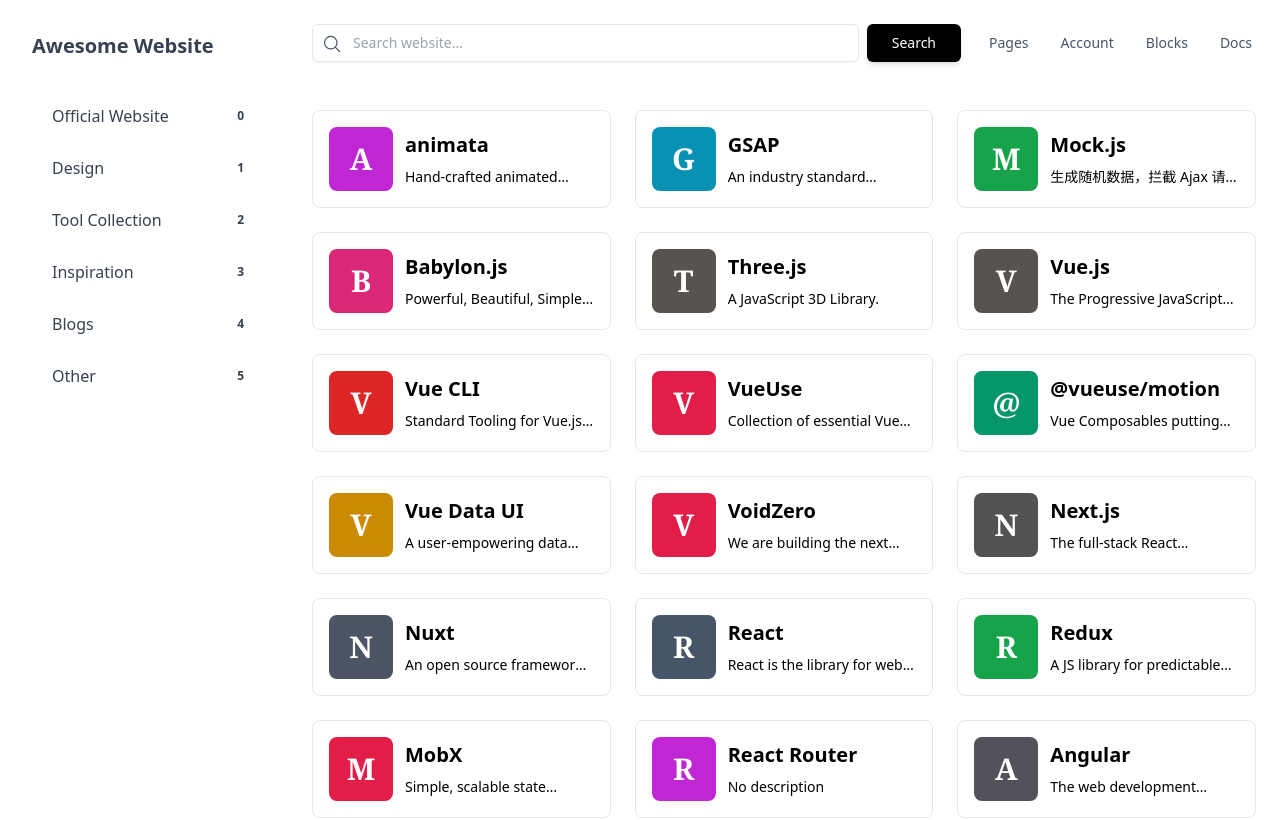
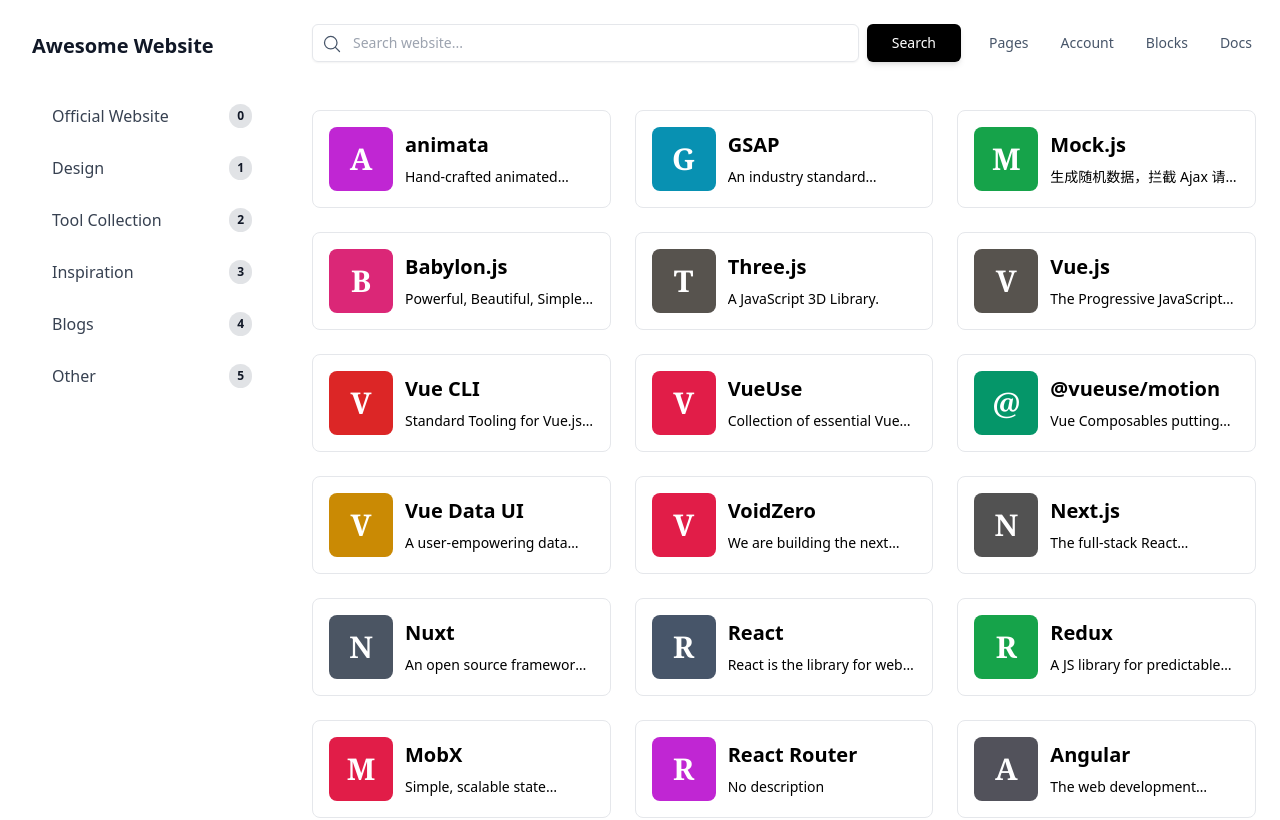
Before and after one commit to cccoding365/awesome-website, a Next.js app: page / in a window 1280 px wide. Shown: the top 820 px of the page. Built offline with nearby package versions, Linux system fonts and the light colour scheme.

Commit message:
Update the sidebar style

```diff
--- a/app/components/AwSidebar.jsx
+++ b/app/components/AwSidebar.jsx
@@ -20,23 +20,23 @@
     return (
         <div className="sticky top-0 hidden md:flex w-full h-screen max-w-[18rem] flex-col bg-white bg-clip-border p-4 text-gray-700">
             <div className="p-4 mb-2" onClick={() => updateCategory("")}>
-                <h5 className="block font-sans text-xl font-semibold leading-snug tracking-normal text-blue-gray-900">
+                <h5 className="block font-sans text-xl font-semibold leading-snug tracking-normal text-gray-900">
                     Awesome Website
                 </h5>
             </div>
 
-            <nav className="flex min-w-[240px] flex-col gap-1 p-2 font-sans text-base font-normal text-blue-gray-700">
+            <nav className="flex min-w-[240px] flex-col gap-1 p-2 font-sans text-base font-normal text-gray-700">
                 {categories.map((category, index) => (
                     <div
                         key={index}
                         role="button"
-                        className="flex items-center w-full p-3 leading-tight transition-all rounded-lg outline-none text-start hover:bg-blue-gray-50 hover:bg-opacity-80 hover:text-blue-gray-900 focus:bg-blue-gray-50 focus:bg-opacity-80 focus:text-blue-gray-900 active:bg-blue-gray-50 active:bg-opacity-80 active:text-blue-gray-900"
+                        className="flex items-center w-full p-3 leading-tight transition-all rounded-lg outline-none text-start hover:bg-gray-100  hover:text-gray-900 focus:bg-gray-100 focus:bg-opacity-80 focus:text-gray-900 active:bg-gray-50 active:bg-opacity-80 active:text-gray-900"
                         onClick={() => updateCategory(category)}
                     >
                         <div className="grid mr-4 place-items-center"></div>
                         {category}
                         <div className="grid ml-auto place-items-center justify-self-end">
-                            <div className="relative grid items-center px-2 py-1 font-sans text-xs font-bold uppercase rounded-full select-none whitespace-nowrap bg-blue-gray-500/20 text-blue-gray-900">
+                            <div className="relative grid items-center px-2 py-1 font-sans text-xs font-bold uppercase rounded-full select-none whitespace-nowrap bg-gray-500/20 text-gray-900">
                                 <span>{index}</span>
                             </div>
                         </div>
```
